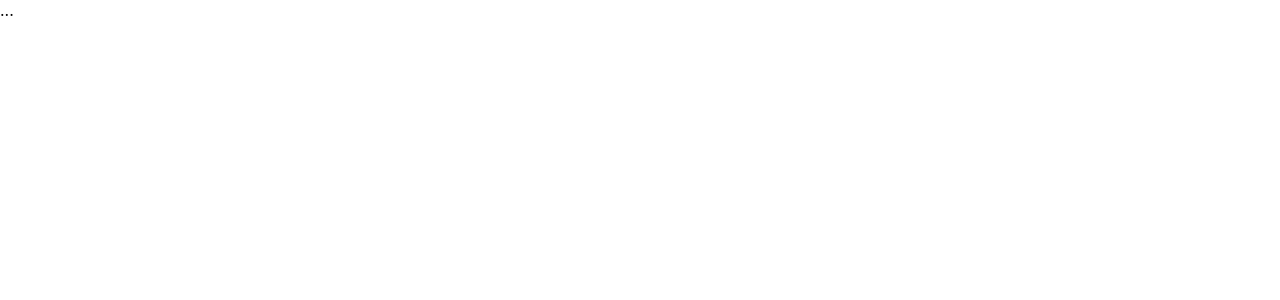
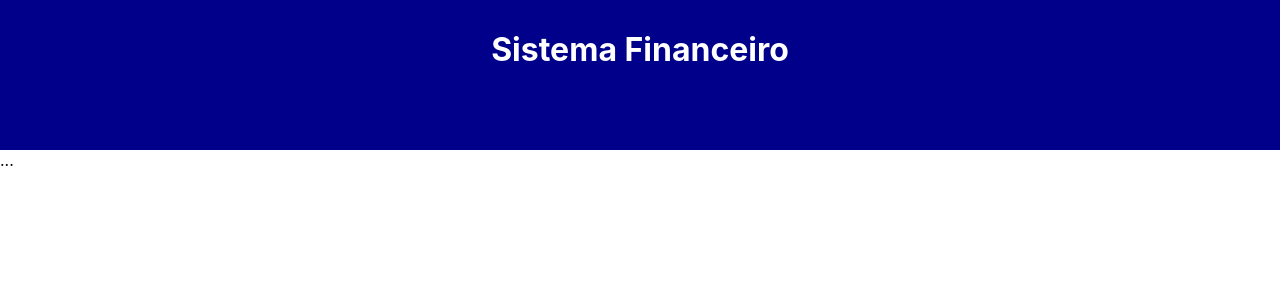
Before and after one commit to GSalustrianoSouza/Gestor-Financeiro, a React (Create React App) app: page / in a window 1280 px wide. Shown: the top 300 px of the page. Built offline with nearby package versions, Linux system fonts and the light colour scheme.

Commit message:
Add: Header estilizada

```diff
--- a/src/App.styles.ts
+++ b/src/App.styles.ts
@@ -1,3 +1,18 @@
 import styled from 'styled-components';
 
 export const Container = styled.div``;
+
+export const Header = styled.div`
+    background-color: darkblue;
+    height: 150px;
+    text-align: center;
+`;
+
+export const HeaderText = styled.h1`
+    margin: 0;
+    padding: 0;
+    color: #fff;
+    padding-top: 30px;
+`;
+
+export const Body = styled.div``;
--- a/src/App.tsx
+++ b/src/App.tsx
@@ -3,7 +3,12 @@ import * as C from './App.styles';
 const App = () => {
   return (
     <C.Container>
-      ...
+      <C.Header>
+        <C.HeaderText>Sistema Financeiro</C.HeaderText>
+      </C.Header>
+      <C.Body>
+        ...
+      </C.Body>
     </C.Container>
   );
 }
```
